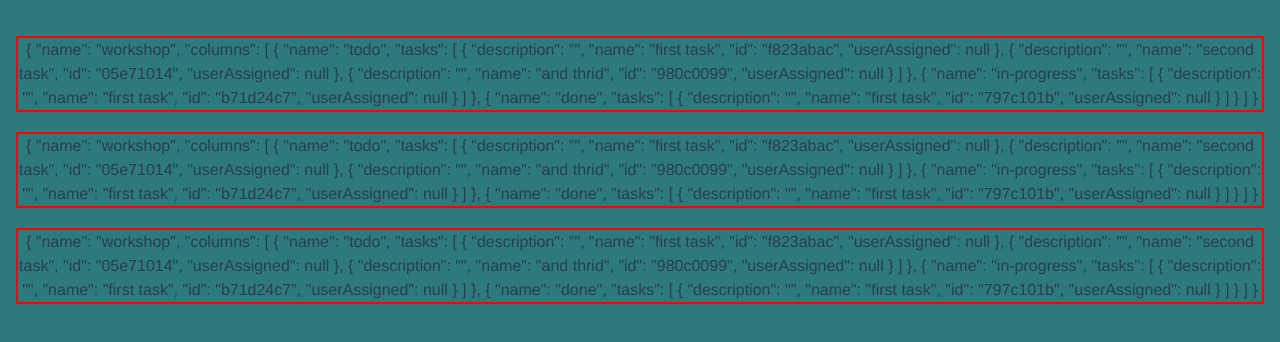
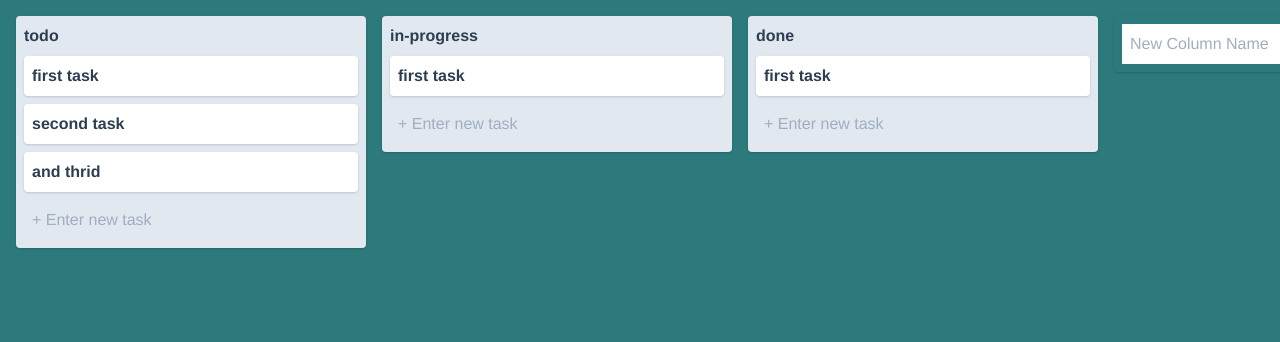
Before and after one commit to Monamoxie/freddo, a Vue app: page / in a window 1280 px wide. Shown: the top 342 px of the page. Built offline with nearby package versions, Linux system fonts and the light colour scheme.

Commit message:
fix: board oid

```diff
--- a/babel.config.js
+++ b/babel.config.js
@@ -1,5 +1,5 @@
 module.exports = {
   presets: [
-    '@vue/cli-plugin-babel/preset'
+    '@vue/app'
   ]
 }
--- /dev/null
+++ b/src/components/AppDrag.vue
@@ -0,0 +1,32 @@
+<template>
+  <div
+    draggable
+    @dragstart.self="onDrag"
+    @dragover.prevent
+    @dragenter.prevent
+  >
+    <slot/>
+  </div>
+</template>
+
+<script>
+export default {
+  props: {
+    transferData: {
+      type: Object,
+      required: true
+    }
+  },
+  methods: {
+    onDrag (e) {
+      e.dataTransfer.effectAllowed = 'move'
+      e.dataTransfer.dropEffect = 'move'
+
+      e.dataTransfer.setData('payload', JSON.stringify(this.transferData))
+    }
+  }
+}
+</script>
+
+<style lang="css" scoped>
+</style>
--- /dev/null
+++ b/src/components/AppDrop.vue
@@ -0,0 +1,24 @@
+<template>
+  <div
+    @drop.stop="onDrop"
+    @dragover.prevent
+    @dragenter.prevent
+  >
+    <slot/>
+  </div>
+</template>
+
+<script>
+export default {
+  methods: {
+    onDrop (e) {
+      const transferData = JSON.parse(e.dataTransfer.getData('payload'))
+
+      this.$emit('drop', transferData)
+    }
+  }
+}
+</script>
+
+<style lang="css" scoped>
+</style>
--- /dev/null
+++ b/src/components/BoardColumn.vue
@@ -0,0 +1,74 @@
+<template>
+  <AppDrop
+    @drop="moveTaskOrColumn"
+  >
+    <AppDrag
+      class="column bg-gray-300"
+      :transferData="{
+        type: 'column',
+        fromColumnIndex: columnIndex
+      }"
+    >
+      <div class="flex items-center mb-2 font-bold">
+        {{ column.name }}
+      </div>
+      <div class="list-reset">
+        <ColumnTask
+          v-for="(task, $taskIndex) of column.tasks"
+          :key="$taskIndex"
+          :task="task"
+          :taskIndex="$taskIndex"
+          :column="column"
+          :columnIndex="columnIndex"
+          :board="board"
+        />
+
+        <input
+          type="text"
+          class="block p-2 w-full bg-transparent"
+          placeholder="+ Enter new task"
+          @keyup.enter="createTask($event, column.tasks)"
+        />
+      </div>
+    </AppDrag>
+  </AppDrop>
+</template>
+
+<script>
+import ColumnTask from './ColumnTask'
+import AppDrag from './AppDrag'
+import AppDrop from './AppDrop'
+import movingTasksAndColumnsMixin from '@/mixins/movingTasksAndColumnsMixin'
+
+export default {
+  components: {
+    ColumnTask,
+    AppDrag,
+    AppDrop
+  },
+  mixins: [movingTasksAndColumnsMixin],
+  methods: {
+    pickupColumn (e, fromColumnIndex) {
+      e.dataTransfer.effectAllowed = 'move'
+      e.dataTransfer.dropEffect = 'move'
+
+      e.dataTransfer.setData('from-column-index', fromColumnIndex)
+      e.dataTransfer.setData('type', 'column')
+    },
+    createTask (e, tasks) {
+      this.$store.commit('CREATE_TASK', {
+        tasks,
+        name: e.target.value
+      })
+      e.target.value = ''
+    }
+  }
+}
+</script>
+
+<style lang="css">
+.column {
+  @apply p-2 mr-4 text-left shadow rounded;
+  min-width: 350px;
+}
+</style>
--- /dev/null
+++ b/src/components/ColumnTask.vue
@@ -0,0 +1,57 @@
+<template>
+  <AppDrop
+    @drop="moveTaskOrColumn"
+  >
+    <AppDrag
+      class="task text-grey-darkest"
+      :transferData="{
+        type: 'task',
+        fromColumnIndex: columnIndex,
+        fromTaskIndex: taskIndex
+      }"
+      @click="goToTask(task)"
+    >
+      <span class="w-full flex-no-shrink font-bold">
+        {{ task.name }}
+      </span>
+      <p
+        v-if="task.description"
+        class="w-full flex-no-shrink mt-1 text-sm"
+      >
+        {{ task.description }}
+      </p>
+    </AppDrag>
+  </AppDrop>
+</template>
+
+<script>
+import movingTasksAndColumnsMixin from '@/mixins/movingTasksAndColumnsMixin'
+import AppDrag from './AppDrag'
+import AppDrop from './AppDrop'
+
+export default {
+  components: { AppDrag, AppDrop },
+  mixins: [movingTasksAndColumnsMixin],
+  props: {
+    task: {
+      type: Object,
+      required: true
+    },
+    taskIndex: {
+      type: Number,
+      required: true
+    }
+  },
+  methods: {
+    goToTask (task) {
+      this.$router.push({ name: 'task', params: { id: task.id } })
+    }
+  }
+}
+</script>
+
+<style lang="css">
+.task {
+  @apply flex items-center flex-wrap shadow mb-2 py-2 px-2 rounded bg-white no-underline;
+}
+</style>
--- /dev/null
+++ b/src/mixins/movingTasksAndColumnsMixin.js
@@ -0,0 +1,41 @@
+export default {
+  props: {
+    column: {
+      type: Object,
+      required: true
+    },
+    columnIndex: {
+      type: Number,
+      required: true
+    },
+    board: {
+      type: Object,
+      required: true
+    }
+  },
+  methods: {
+    moveTaskOrColumn (transferData) {
+      if (transferData.type === 'task') {
+        this.moveTask(transferData)
+      } else {
+        this.moveColumn(transferData)
+      }
+    },
+    moveTask ({ fromColumnIndex, fromTaskIndex }) {
+      const fromTasks = this.board.columns[fromColumnIndex].tasks
+
+      this.$store.commit('MOVE_TASK', {
+        fromTasks,
+        fromTaskIndex,
+        toTasks: this.column.tasks,
+        toTaskIndex: this.taskIndex
+      })
+    },
+    moveColumn ({ fromColumnIndex }) {
+      this.$store.commit('MOVE_COLUMN', {
+        fromColumnIndex,
+        toColumnIndex: this.columnIndex
+      })
+    }
+  }
+}
--- a/src/views/Board.vue
+++ b/src/views/Board.vue
@@ -1,20 +1,17 @@
 <template>
   <div class="board bg-teal-700">
 
-    <div class="column" style="border: 2px solid red; margin:20px auto" v-for="(column, key) in board.columns" :key="key">
-       {{ board }}
-    </div>
     <div class="flex flex-row items-start">
 
-      <!-- <BoardColumn
+      <BoardColumn
         v-for="(column, $columnIndex) of board.columns"
         :key="$columnIndex"
         :column="column"
         :columnIndex="$columnIndex"
         :board="board"
-      /> -->
+      />
 
-      <!-- <div class="column flex">
+      <div class="column flex">
         <input
           type="text"
           class="p-2 mr-2 flex-grow"
@@ -22,7 +19,7 @@
           v-model="newColumnName"
           @keyup.enter="createColumn"
         >
-      </div> -->
+      </div>
     </div>
 
     <div
@@ -37,10 +34,10 @@
 
 <script>
 import { mapState } from 'vuex'
-// import BoardColumn from '@/components/BoardColumn'
+import BoardColumn from '@/components/BoardColumn'
 
 export default {
-  // components: { BoardColumn },
+  components: { BoardColumn },
   data () {
     return {
       newColumnName: ''
```
